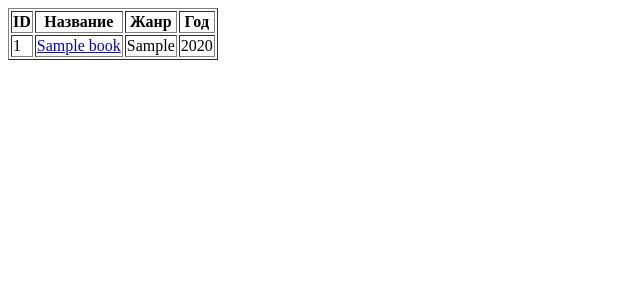
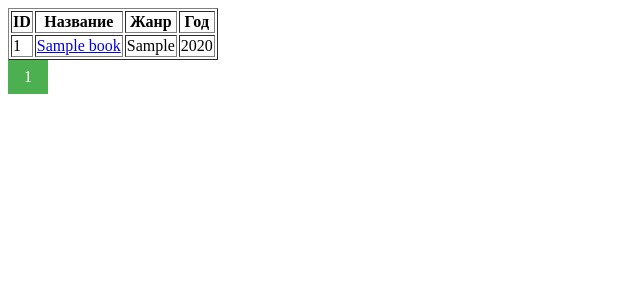
Before and after one commit to Gaydarenko/djangoProject_lab_4_class_library, a Django app: page /books/ in a window 1280 px wide. Shown: the top 300 px of the page, without its empty margins (0-640 px from the left). Run offline with Django 3.2, Linux system fonts and the light colour scheme; tables that the repository leaves empty hold one stand-in row (Sample ...).

Commit message:
released pagination for books

```diff
--- a/library/templates/library/books.html
+++ b/library/templates/library/books.html
@@ -3,6 +3,30 @@
 {% block title %}Book List{% endblock %}
 
 {% block content %}
+
+<head>
+<style>
+.pagination {
+  display: inline-block;
+}
+
+.pagination a {
+  color: black;
+  float: left;
+  padding: 8px 16px;
+  text-decoration: none;
+}
+
+.pagination a.active {
+  background-color: #4CAF50;
+  color: white;
+}
+
+.pagination a:hover:not(.active) {background-color: #ddd;}
+</style>
+</head>
+
+
     <table border="1">
     <tr>
         <th>ID</th>
@@ -19,4 +43,23 @@
             </tr>
         {% endfor %}
     </table>
+
+    <div class="pagination">
+        {% if books_list.has_previous %}
+            <a href="{% url 'books' %}{{ books_list.previous_page_number }}">&laquo;</a>
+        {% endif %}
+
+        {% for page in books_list.count_pages %}
+            {% if forloop.counter == books_list.number %}
+                <a class="active"><span>{{ page }}</span></a>
+            {% else %}
+                <a href="{% url 'books' %}{{ page }}">{{ page }}</a>
+            {% endif %}
+        {% endfor %}
+
+        {% if books_list.has_next %}
+            <a href="{% url 'books' %}{{ books_list.next_page_number }}">&raquo;</a>
+        {% endif %}
+    </div>
+
 {% endblock %}
--- a/library/urls.py
+++ b/library/urls.py
@@ -9,5 +9,6 @@ urlpatterns = [
     path('search/', SearchView.as_view(), name='search'),
     path('create_book/', BookFormView.as_view(), name='create-book'),
     path('books/', BooksView.as_view(), name='books'),
+    path('books/<int:page>', BooksView.as_view()),
     path('book/', BookView.as_view(), name='book'),
 ]
--- a/library/views.py
+++ b/library/views.py
@@ -1,9 +1,13 @@
-from django.shortcuts import render
+from django.shortcuts import render, redirect
+from django.urls import reverse
 from django.views import View
 from django.http import HttpResponse, HttpResponseBadRequest
+from django.core.paginator import Paginator, EmptyPage
+from html import escape
 from .models import Author, Book
-from html import escape
 from .forms import AuthorForm, BookForm
+import json
+
 
 
 # Create your views here.
@@ -76,9 +80,19 @@ class BookFormView(View):
 
 
 class BooksView(View):
-    def get(self, request):
-        books = Book.objects.all()
-        return render(request, 'library/books.html', context={'books': books})
+    def get(self, request, page=1):
+        books_on_list = 4
+        books_list = list(Book.objects.values())
+        for _ in range(9):
+            print("!!!!!!!!!!!!!!!!!!!!!")
+        print(books_list)
+        paginator = Paginator(books_list, books_on_list)
+        try:
+            books_list = paginator.page(page)
+            books_list.count_pages = [i for i in range(1, paginator.num_pages + 1)]
+        except EmptyPage:
+            return redirect(reverse('books'))
+        return render(request, 'library/books.html', context={'books_list': books_list})
 
 
 class BookView(View):
```
Also changed, not shown: other parts of library/templates/library/books.html (+1 -1 lines).
